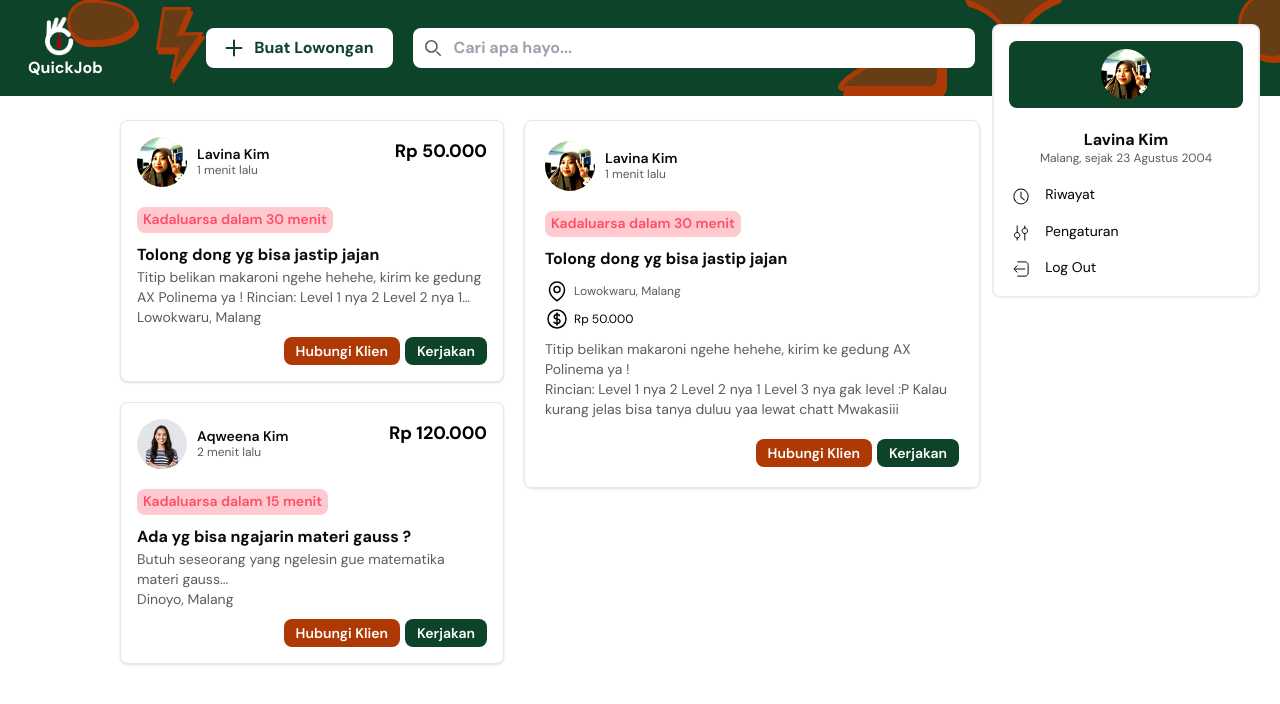
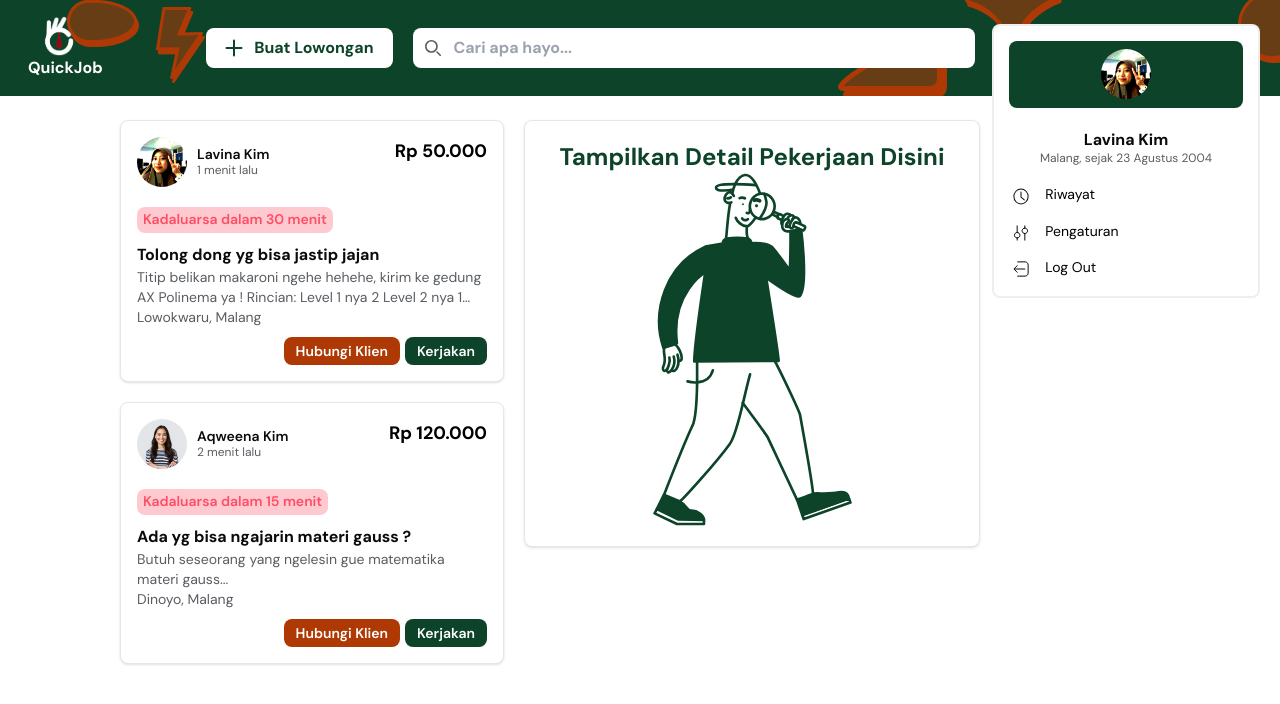
Before and after one commit to hmdnu/quick-job, a React (Vite) app in the folder client/: page / in a window 1280 px wide. Shown: the top 704 px of the page. Built offline with nearby package versions, Linux system fonts and the light colour scheme.

Commit message:
feat: dynamic vacancy details

```diff
--- a/client/src/components/DetailVacancy.tsx
+++ b/client/src/components/DetailVacancy.tsx
@@ -1,29 +1,43 @@
-function DetailVacancy() {
+import React from "react";
+import { VacancyDetailProps } from "../types";
+
+const DetailVacancy: React.FC<VacancyDetailProps> = ({ vacancy }) => {
+  if (!vacancy) {
+    return (
+      <section className="sticky z-10 top-[120px] md:basis-3/5 lg:basis-2/5 hidden h-full md:grid">
+        <div className="grid justify-items-center py-[20px] bg-white border border-gray-200 rounded-lg shadow">
+          <h1 className="text-center text-green-90 text-2xl-s">
+            Tampilkan Detail Pekerjaan Disini
+          </h1>
+          <img src="/img/larry-home.svg" alt="larry-home" />
+        </div>
+      </section>
+    );
+  }
+
   return (
     <section className="sticky top-[120px] md:basis-3/5 lg:basis-2/5 p-[20px] hidden h-full md:grid border border-gray-200 rounded-lg shadow">
       <div className="grid justify-items-start">
         <div className="flex flexCenter gap-[10px]">
           <img
-            src="/img/user.jpg"
+            src={vacancy.userImg}
             alt="user"
             className="w-[40px] h-[40px] lg:w-[50px] lg:h-[50px] rounded-full"
           />
           <div className="flex md:grid gap-1 items-center justify-start">
-            <h1 className="text-bulma text-sm-s">Lavina Kim</h1>
+            <h1 className="text-bulma text-sm-s">{vacancy.username}</h1>
             <div className="md:hidden bg-bulma h-1 w-1 rounded-full"></div>
-            <h6 className="text-trunks text-xs-r">1 menit lalu</h6>
+            <h6 className="text-trunks text-xs-r">{vacancy.timestamp}</h6>
           </div>
         </div>
         <div className="hidden mt-[20px] lg:inline-block rounded-lg bg-chici-90 bg-opacity-30 px-[6px] pt-[6px]">
           <h5 className="mb-2 text-sm-s text-chici-90">
-            Kadaluarsa dalam 30 menit
+            Kadaluarsa dalam {vacancy.exp}
           </h5>
         </div>
       </div>
       <div className="grid mt-[10px] gap-[10px] md:gap-0">
-        <h1 className="text-sm-s md:text-md-s text-bulma">
-          Tolong dong yg bisa jastip jajan
-        </h1>
+        <h1 className="text-sm-s md:text-md-s text-bulma">{vacancy.title}</h1>
         <div className="grid my-2 gap-1">
           <div className="flex items-center gap-[5px]">
             <svg
@@ -35,18 +49,18 @@ function DetailVacancy() {
               className="size-6"
             >
               <path
-                stroke-linecap="round"
-                stroke-linejoin="round"
+                strokeLinecap="round"
+                strokeLinejoin="round"
                 d="M15 10.5a3 3 0 1 1-6 0 3 3 0 0 1 6 0Z"
               />
               <path
-                stroke-linecap="round"
-                stroke-linejoin="round"
+                strokeLinecap="round"
+                strokeLinejoin="round"
                 d="M19.5 10.5c0 7.142-7.5 11.25-7.5 11.25S4.5 17.642 4.5 10.5a7.5 7.5 0 1 1 15 0Z"
               />
             </svg>
             <span className="text-xs-r md:text-xs-r text-trunks">
-              Lowokwaru, Malang
+              {vacancy.location}
             </span>
           </div>
           <div className="flex items-center gap-[5px]">
@@ -59,21 +73,15 @@ function DetailVacancy() {
               className="size-6"
             >
               <path
-                stroke-linecap="round"
-                stroke-linejoin="round"
+                strokeLinecap="round"
+                strokeLinejoin="round"
                 d="M12 6v12m-3-2.818.879.659c1.171.879 3.07.879 4.242 0 1.172-.879 1.172-2.303 0-3.182C13.536 12.219 12.768 12 12 12c-.725 0-1.45-.22-2.003-.659-1.106-.879-1.106-2.303 0-3.182s2.9-.879 4.006 0l.415.33M21 12a9 9 0 1 1-18 0 9 9 0 0 1 18 0Z"
               />
             </svg>
-            <h1 className="text-xs-r">Rp 50.000</h1>
+            <h1 className="text-xs-r">{vacancy.sallary}</h1>
           </div>
         </div>
-        <p className="text-xs-r md:text-sm-r text-trunks">
-          Titip belikan makaroni ngehe hehehe, kirim ke gedung AX Polinema ya !
-          <br />
-          Rincian: Level 1 nya 2 Level 2 nya 1 Level 3 nya gak level :P Kalau
-          <br />
-          kurang jelas bisa tanya duluu yaa lewat chatt Mwakasiii
-        </p>
+        <p className="text-xs-r md:text-sm-r text-trunks">{vacancy.desc}</p>
       </div>
       <div className="mt-[20px] flex justify-end gap-[5px]">
         <button className="btn-sm-fill rounded-full bg-orange-90 text-white hover:text-orange-90 focus:text-orange-90 text-sm font-semibold">
@@ -87,8 +95,8 @@ function DetailVacancy() {
             className="md:hidden size-6"
           >
             <path
-              stroke-linecap="round"
-              stroke-linejoin="round"
+              strokeLinecap="round"
+              strokeLinejoin="round"
               d="M8.625 12a.375.375 0 1 1-.75 0 .375.375 0 0 1 .75 0Zm0 0H8.25m4.125 0a.375.375 0 1 1-.75 0 .375.375 0 0 1 .75 0Zm0 0H12m4.125 0a.375.375 0 1 1-.75 0 .375.375 0 0 1 .75 0Zm0 0h-.375M21 12c0 4.556-4.03 8.25-9 8.25a9.764 9.764 0 0 1-2.555-.337A5.972 5.972 0 0 1 5.41 20.97a5.969 5.969 0 0 1-.474-.065 4.48 4.48 0 0 0 .978-2.025c.09-.457-.133-.901-.467-1.226C3.93 16.178 3 14.189 3 12c0-4.556 4.03-8.25 9-8.25s9 3.694 9 8.25Z"
             />
           </svg>
@@ -103,22 +111,16 @@ function DetailVacancy() {
             stroke="currentColor"
           >
             <path
-              stroke-linecap="round"
-              stroke-linejoin="round"
-              stroke-width="2"
+              strokeLinecap="round"
+              strokeLinejoin="round"
+              strokeWidth="2"
               d="M5 13l4 4L19 7"
             />
           </svg>
         </button>
       </div>
-      <div className="hidden">
-        <h1 className="text-center text-green-90 text-2xl-s">
-          Tampilkan Detail Pekerjaan Disini
-        </h1>
-        <img src="/img/larry-home.svg" alt="larry-home" />
-      </div>
     </section>
   );
-}
+};
 
 export default DetailVacancy;
--- a/client/src/components/Navbar.tsx
+++ b/client/src/components/Navbar.tsx
@@ -2,7 +2,7 @@ import { PROFILE_LINKS } from "../constant";
 
 const Navbar = () => {
   return (
-    <nav className="fixed w-full top-0 bg-navbar bg-center">
+    <nav className="fixed z-30 w-full top-0 bg-navbar bg-center">
       <div className="static max-w-screen-xl flex flex-row items-center gap-[20px] justify-between md:justify-start mx-auto p-4">
         {/* Logo */}
         <a
@@ -17,7 +17,7 @@ const Navbar = () => {
           <span className="text-white text-md-s">QuickJob</span>
         </a>
 
-        <div className="hidden md:flex flex-row justify-center gap-[20px] basis-3/4">
+        <div className="hidden lg:flex flex-row justify-center gap-[20px] basis-3/4">
           {/* Creat Vacancy Button */}
           <button
             type="button"
@@ -32,8 +32,8 @@ const Navbar = () => {
               className="size-6"
             >
               <path
-                stroke-linecap="round"
-                stroke-linejoin="round"
+                strokeLinecap="round"
+                strokeLinejoin="round"
                 d="M12 4.5v15m7.5-7.5h-15"
               />
             </svg>
@@ -53,8 +53,8 @@ const Navbar = () => {
                 >
                   <path
                     stroke="currentColor"
-                    stroke-linecap="round"
-                    stroke-linejoin="round"
+                    strokeLinecap="round"
+                    strokeLinejoin="round"
                     stroke-width="2"
                     d="m19 19-4-4m0-7A7 7 0 1 1 1 8a7 7 0 0 1 14 0Z"
                   />
--- a/client/src/components/Vacancy.tsx
+++ b/client/src/components/Vacancy.tsx
@@ -1,12 +1,16 @@
-import { DUMMY_VACANCY } from "../constant";
-import DetailVacancy from "./DetailVacancy";
+import React from "react";
+import { VacancyProps } from "../types";
 
-const Vacancy = () => {
+const Vacancy: React.FC<VacancyProps> = ({ vacancies, onSelect }) => {
   return (
-    <section className="mt-[120px] md:flex md:justify-center lg:justify-start h-full xl:ml-[120px] mx-[20px] my-[20px] gap-[20px]">
+    <section className="md:flex md:justify-center lg:justify-start h-full my-[20px] gap-[20px]">
       <div className="grid md:inline-block gap-[20px]">
-        {DUMMY_VACANCY.map((vacancy) => (
-          <div className="cursor-pointer md:mb-[20px] max-w-sm p-4 gap-[10px] bg-white border border-gray-200 rounded-lg shadow">
+        {vacancies.map((vacancy) => (
+          <div
+            key={vacancy.key}
+            onClick={() => onSelect(vacancy.key)}
+            className="cursor-pointer md:mb-[20px] max-w-sm p-4 gap-[10px] bg-white border border-gray-200 rounded-lg shadow"
+          >
             <div className="flex justify-between">
               <div className="flex flexCenter gap-[10px]">
                 <img
@@ -57,8 +61,8 @@ const Vacancy = () => {
                   className="lg:hidden size-6"
                 >
                   <path
-                    stroke-linecap="round"
-                    stroke-linejoin="round"
+                    strokeLinecap="round"
+                    strokeLinejoin="round"
                     d="M8.625 12a.375.375 0 1 1-.75 0 .375.375 0 0 1 .75 0Zm0 0H8.25m4.125 0a.375.375 0 1 1-.75 0 .375.375 0 0 1 .75 0Zm0 0H12m4.125 0a.375.375 0 1 1-.75 0 .375.375 0 0 1 .75 0Zm0 0h-.375M21 12c0 4.556-4.03 8.25-9 8.25a9.764 9.764 0 0 1-2.555-.337A5.972 5.972 0 0 1 5.41 20.97a5.969 5.969 0 0 1-.474-.065 4.48 4.48 0 0 0 .978-2.025c.09-.457-.133-.901-.467-1.226C3.93 16.178 3 14.189 3 12c0-4.556 4.03-8.25 9-8.25s9 3.694 9 8.25Z"
                   />
                 </svg>
@@ -73,8 +77,8 @@ const Vacancy = () => {
                   stroke="currentColor"
                 >
                   <path
-                    stroke-linecap="round"
-                    stroke-linejoin="round"
+                    strokeLinecap="round"
+                    strokeLinejoin="round"
                     stroke-width="2"
                     d="M5 13l4 4L19 7"
                   />
@@ -84,7 +88,6 @@ const Vacancy = () => {
           </div>
         ))}
       </div>
-      <DetailVacancy />
     </section>
   );
 };
--- a/client/src/views/Home.tsx
+++ b/client/src/views/Home.tsx
@@ -1,8 +1,24 @@
-import { Vacancy } from "../components";
+import { useState } from "react";
+import { DetailVacancy, Vacancy } from "../components";
+import { DUMMY_VACANCY } from "../constant";
+
 export default function Home() {
+  const [selectedVacancy, setSelectedVacancy] = useState<number | null>(null);
+
+  const handleSelectedVacancy = (key: number) => {
+    setSelectedVacancy(key);
+  };
+
+  const selectedVacancyDetails =
+    DUMMY_VACANCY.find((vacancy) => vacancy.key === selectedVacancy) || null;
+
   return (
     <>
-      <Vacancy />
+      {/* md:flex md:justify-center lg:justify-start h-full xl:ml-[120px] mx-[20px] my-[20px] gap-[20px] */}
+      <section className="mt-[100px] md:flex md:justify-center lg:justify-start h-full xl:ml-[120px] mx-[20px] my-[20px] gap-[20px]">
+        <Vacancy vacancies={DUMMY_VACANCY} onSelect={handleSelectedVacancy} />
+        <DetailVacancy vacancy={selectedVacancyDetails} />
+      </section>
     </>
   );
 }
--- a/client/src/views/Riwayat.tsx
+++ b/client/src/views/Riwayat.tsx
@@ -41,7 +41,9 @@ const Riwayat = () => {
         </button>
         <button
           onClick={() => setSelectedSegment(2)}
-          className="btn-md-fill focus:bg-white focus:text-green-90"
+          className={`btn-md-fill focus:bg-white focus:text-green-90
+            ${selectedSegment === 2 ? "btn-active" : ""}
+            `}
         >
           Selesai
         </button>
```
Also changed, not shown: client/src/types/index.ts (+22 -0 lines), 1 other file (tests, documents, lock files or other folders).
